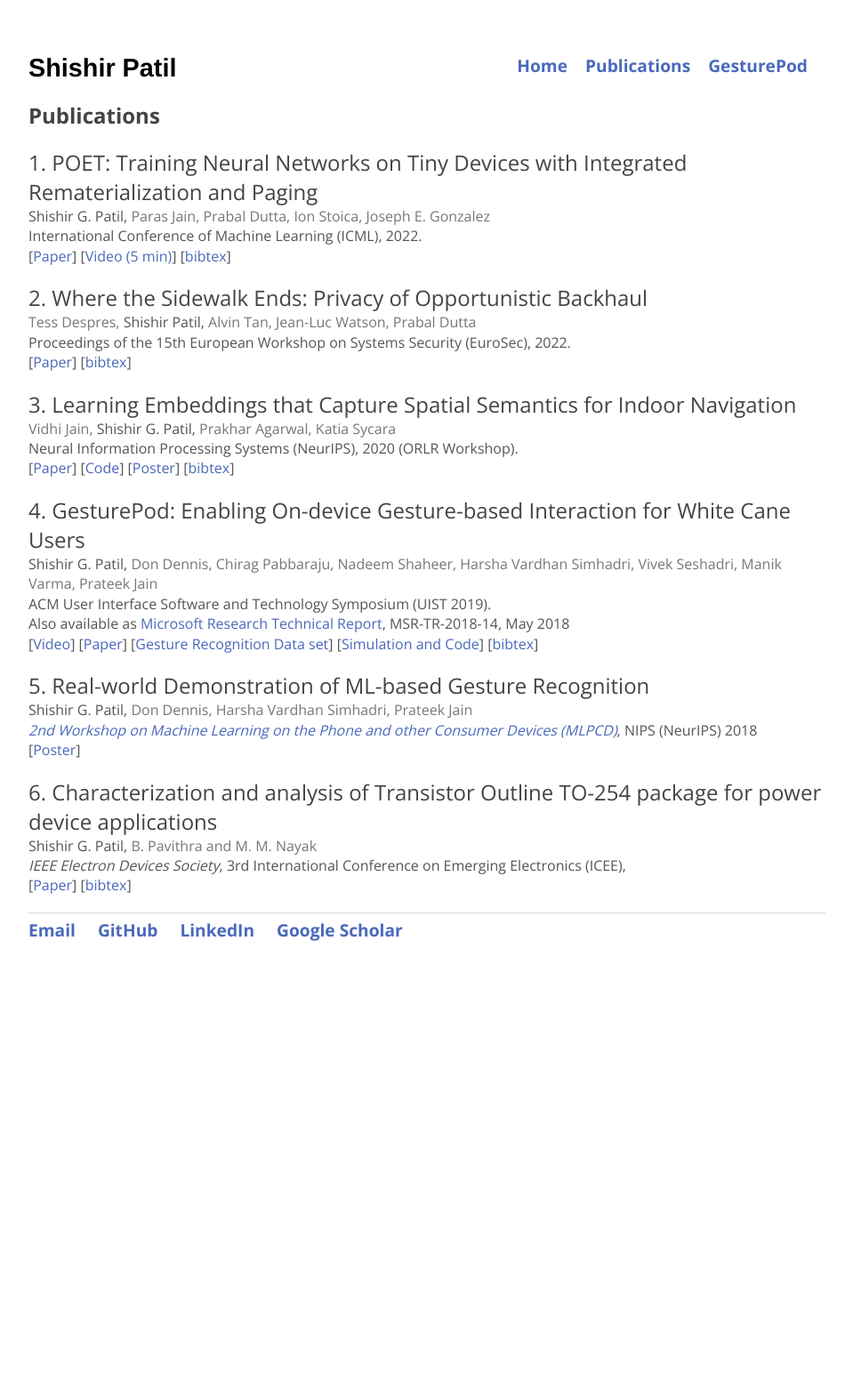
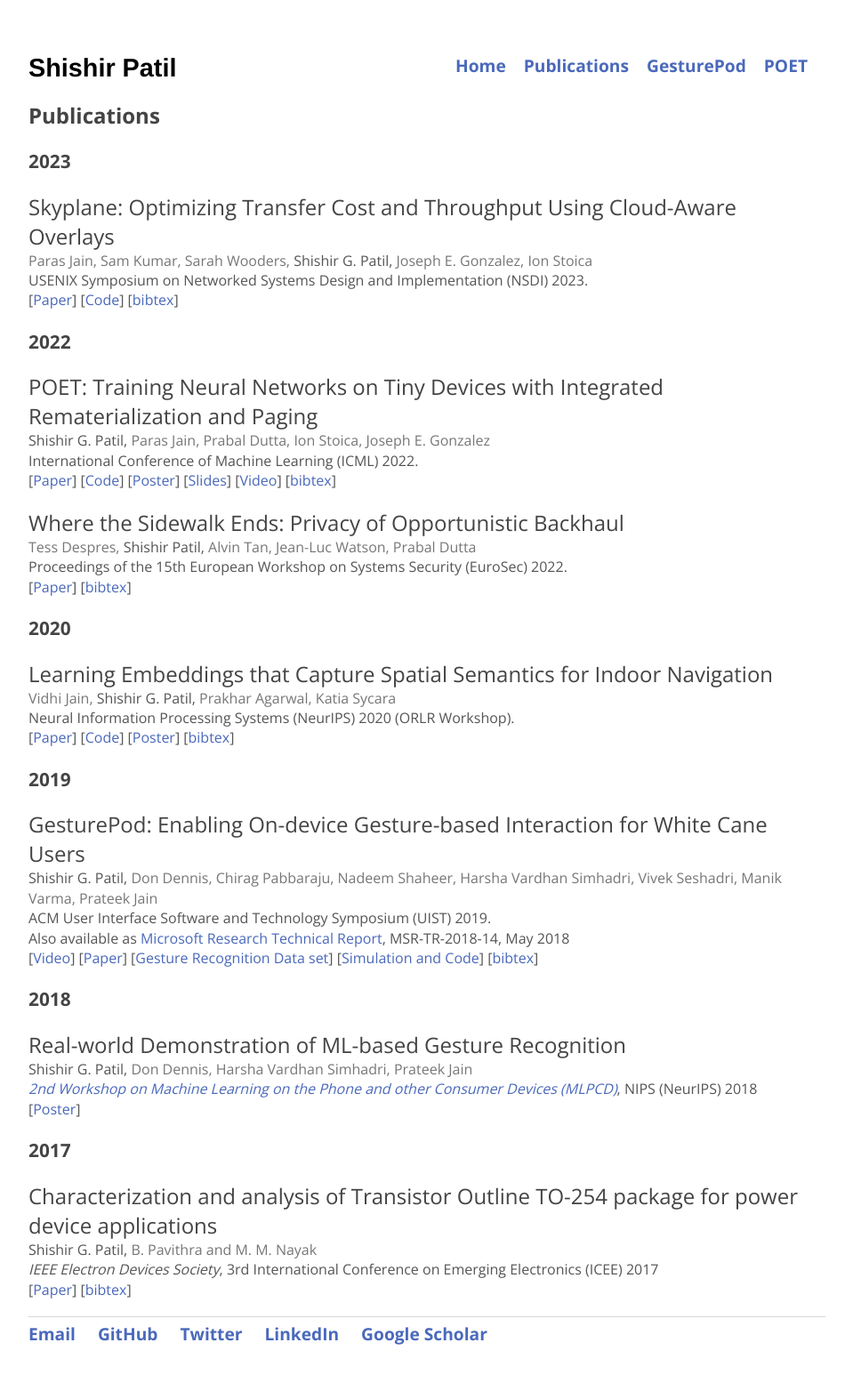
Before and after one commit to ShishirPatil/ShishirPatil.github.io, a Jekyll site: the page built from publications/index.html, in a window 1280 px wide. Shown: the whole page at 89% size, without its empty margins (160-1119 px from the left). Built offline with Jekyll 4.4.1, drawn with Linux system fonts in a browser that asks for light colours; nearby versions of some CDN libraries; before the commit the page ends 1119 px from its top, so only the background shows below that.

Commit message:
Update Fall 2022

```diff
--- a/_layouts/default.html
+++ b/_layouts/default.html
@@ -28,7 +28,8 @@
 	    		<ul>
 	    			<li style="font-size:1.5em;font-family:'Helvetica'"> Shishir Patil </li>
 	    			<!-- <li style="float:right; font-family:'Helvetica'"><a href="https://drive.google.com/file/d/1Fdmc4aNIdXnHyt9MQlyiXhmM2GKku8Ya/view?usp=sharing" target="_blank">CV</a></li> -->
-	        		<li style="float:right; font-family:'Helvetica'"><a href="/gesturepod">GesturePod</a></li>
+	        		<li style="float:right; font-family:'Helvetica'"><a href="https://shishirpatil.github.io/poet/">POET</a></li>
+					<li style="float:right; font-family:'Helvetica'"><a href="/gesturepod">GesturePod</a></li>
 	        		<li style="float:right; font-family:'Helvetica'"><a href="/publications">Publications</a></li>
 	        		<li style="float:right; font-family:'Helvetica'"><a href="/">Home</a></li>
 		        	<!-- <li style="float:right"><a href="/about">About</a></li> -->
@@ -45,6 +46,7 @@
 	    		<ul>
 	        		<li style = "font-family:'Helvetica'"><a href="mailto:shishirpatil@berkeley.edu">Email</a></li>
 	        		<li style = "font-family:'Helvetica'"><a href="https://github.com/ShishirPatil">GitHub</a></li>
+					<li style = "font-family:'Helvetica'"><a href="https://twitter.com/shishirpatil_">Twitter</a></li>
 					<li style = "font-family:'Helvetica'"><a href="https://www.linkedin.com/in/shishir-patil/">LinkedIn</a></li>
 	        		<li style = "font-family:'Helvetica'"><a href="https://scholar.google.com/citations?user=JTtnJUIAAAAJ&hl=en">Google Scholar</a></li>
 				</ul>
--- a/publications/index.html
+++ b/publications/index.html
@@ -6,12 +6,36 @@ title: Shishir Patil - Publications
 		<div class="publications">
 			<h2>Publications</h2>
 
-			<h4-pub>1. POET: Training Neural Networks on Tiny Devices with Integrated Rematerialization and Paging</h4-pub><br>
+			<h3>2023</h3>
+
+			<h4-pub>Skyplane: Optimizing Transfer Cost and Throughput Using Cloud-Aware Overlays</h4-pub><br>
+			<p-pub>
+				<co-author-name>Paras Jain, Sam Kumar, Sarah Wooders,</co-author-name> Shishir G. Patil, <co-author-name>Joseph E. Gonzalez, Ion Stoica</co-author-name><br>
+				USENIX Symposium on Networked Systems Design and Implementation (NSDI) 2023.<br>
+				[<a href='https://arxiv.org/abs/2210.07259'>Paper</a>]
+				[<a href='https://github.com/skyplane-project/skyplane'>Code</a>]
+				[<a shape="rect" onclick="document.getElementById('poet-bibtex').style.display='block'">bibtex</a>]
+				<p id="poet-bibtex" style="display:none; font-family: 'Titillium Web', 'sans-serif'; font-size:16px; font-weight:400">
+					@inproceedings{jain2022skyplane,<br>
+					&nbsp;	title={Skyplane: Optimizing Transfer Cost and Throughput Using Cloud-Aware Overlays},<br>
+					&nbsp;	author={Jain, Paras and Kumar, Sam and Wooders, Sarah and Patil, Shishir G and Gonzalez, Joseph E and Stoica, Ion},<br>
+					&nbsp;	journal={arXiv preprint arXiv:2210.07259},<br>
+					&nbsp;	year={2022}<br>
+				}</p>
+			</p-pub>
+			<div><p></p></div>
+
+			<h3>2022</h3>
+
+			<h4-pub>POET: Training Neural Networks on Tiny Devices with Integrated Rematerialization and Paging</h4-pub><br>
 			<p-pub>
 				Shishir G. Patil, <co-author-name>Paras Jain, Prabal Dutta, Ion Stoica, Joseph E. Gonzalez</co-author-name><br>
-				International Conference of Machine Learning (ICML), 2022.<br>
+				International Conference of Machine Learning (ICML) 2022.<br>
 				[<a href='https://proceedings.mlr.press/v162/patil22b/patil22b.pdf'>Paper</a>]
-				[<a href='https://recorder-v3.slideslive.com/?share=69787&s=40e99c40-07cf-478b-84dc-5d3bfce97d5c'>Video (5 min)</a>]
+				[<a href='https://github.com/ShishirPatil/poet'>Code</a>]
+				[<a href='https://icml.cc/media/PosterPDFs/ICML%202022/7bb16972da003e87724f048d76b7e0e1.png'>Poster</a>]
+				[<a href='https://icml.cc/media/icml-2022/Slides/18172_ZzziSIa.pdf'>Slides</a>]
+				[<a href='https://slideslive.com/38983261/poet-training-neural-networks-on-tiny-devices-with-integrated-rematerialization-and-paging'>Video</a>]
 				[<a shape="rect" onclick="document.getElementById('poet-bibtex').style.display='block'">bibtex</a>]
 				<p id="poet-bibtex" style="display:none; font-family: 'Titillium Web', 'sans-serif'; font-size:16px; font-weight:400">
 					@inproceedings{patil2022poet,<br>
@@ -26,10 +50,10 @@ title: Shishir Patil - Publications
 			<div><p></p></div>
 
 
-			<h4-pub>2. Where the Sidewalk Ends: Privacy of Opportunistic Backhaul</h4-pub><br>
+			<h4-pub>Where the Sidewalk Ends: Privacy of Opportunistic Backhaul</h4-pub><br>
 			<p-pub>
 				<co-author-name>Tess Despres,</co-author-name> Shishir Patil, <co-author-name> Alvin Tan, Jean-Luc Watson, Prabal Dutta</co-author-name><br>
-				Proceedings of the 15th European Workshop on Systems Security (EuroSec), 2022.<br>
+				Proceedings of the 15th European Workshop on Systems Security (EuroSec) 2022.<br>
 				[<a href='https://web.eecs.umich.edu/~prabal/pubs/papers/despres22sidewalk.pdf'>Paper</a>]
 				[<a shape="rect" onclick="document.getElementById('sidewalk-bibtex').style.display='block'">bibtex</a>]
 				<p id="sidewalk-bibtex" style="display:none; font-family: 'Titillium Web', 'sans-serif'; font-size:16px; font-weight:400">
@@ -43,10 +67,12 @@ title: Shishir Patil - Publications
 			</p-pub>
 			<div><p></p></div>
 
-			<h4-pub>3. Learning Embeddings that Capture Spatial Semantics for Indoor Navigation</h4-pub><br>
+			<h3>2020</h3>
+
+			<h4-pub>Learning Embeddings that Capture Spatial Semantics for Indoor Navigation</h4-pub><br>
 			<p-pub>
 				<co-author-name>Vidhi Jain,</co-author-name> Shishir G. Patil, <co-author-name> Prakhar Agarwal, Katia Sycara</co-author-name><br>
-				Neural Information Processing Systems (NeurIPS), 2020 (ORLR Workshop).<br>
+				Neural Information Processing Systems (NeurIPS) 2020 (ORLR Workshop).<br>
 				[<a href='https://github.com/vidhiJain/SpatialEmbeddings/blob/main/pubs/ORLR.pdf'>Paper</a>]
 				[<a href='https://github.com/vidhiJain/SpatialEmbeddings'>Code</a>]
 				[<a href='https://drive.google.com/file/d/1dOdyIea14VOCiU2W-UvGgkobuPGPgh9g/view?usp=sharing'>Poster</a>]
@@ -61,10 +87,12 @@ title: Shishir Patil - Publications
 			</p-pub>
 			<div><p></p></div>
 
-			<h4-pub>4. GesturePod: Enabling On-device Gesture-based Interaction for White Cane Users</h4-pub><br>
+			<h3>2019</h3>
+
+			<h4-pub>GesturePod: Enabling On-device Gesture-based Interaction for White Cane Users</h4-pub><br>
 			<p-pub>
 				Shishir G. Patil, <co-author-name>Don Dennis, Chirag Pabbaraju, Nadeem Shaheer, Harsha Vardhan Simhadri, Vivek Seshadri, Manik Varma, Prateek Jain </co-author-name><br>
-				ACM User Interface Software and Technology Symposium (UIST 2019).<br>
+				ACM User Interface Software and Technology Symposium (UIST) 2019.<br>
 				Also available as <a href='https://www.microsoft.com/en-us/research/publication/gesturepod-programmable-gesture-recognition-augmenting-assistive-devices/'>Microsoft Research Technical Report</a>, MSR-TR-2018-14, May 2018<br>
 				[<a href='https://1drv.ms/u/s!AjDloPaG_l0Et7Ikid1voOVFuI116Q'>Video</a>]
 				[<a href='/gesturepod/GesturePodPaper.pdf'>Paper</a>]
@@ -84,6 +112,8 @@ title: Shishir Patil - Publications
 			</p-pub>
 			<div><p></p></div>
 
+			<h3>2018</h3>
+
 			<!-- <h4-pub>2. <a-pub href='https://www.microsoft.com/en-us/research/publication/gesturepod-programmable-gesture-recognition-augmenting-assistive-devices/'>GesturePod: Programmable Gesture Recognition for Augmenting Assistive Devices</a-pub></h4-pub><br>
 			<p-pub> Shishir G. Patil,<co-author-name> Don Kurian Dennis, Chirag Pabbaraju, Rajanikant Deshmukh, Harsha Simhadri, Manik Varma, Prateek Jain </co-author-name><br>
 			Microsoft Research Tecnhical Report, MSR-TR-2018-14, May 2018<br>
@@ -91,7 +121,7 @@ title: Shishir Patil - Publications
 
 			<div><p></p></div> -->
 
-			<h4-pub>5. Real-world Demonstration of ML-based Gesture Recognition</h4-pub><br>
+			<h4-pub>Real-world Demonstration of ML-based Gesture Recognition</h4-pub><br>
 			<p-pub>Shishir G. Patil, <co-author-name>Don Dennis, Harsha Vardhan Simhadri, Prateek Jain</co-author-name><br>
 			<a href='https://nips.cc/Conferences/2018/Schedule?showEvent=10903'><i>2nd Workshop on Machine Learning on the Phone and
 			other Consumer Devices (MLPCD)</i></a>, NIPS (NeurIPS) 2018<br>
@@ -99,9 +129,11 @@ title: Shishir Patil - Publications
 			</p-pub>
 			<div><p></p></div>
 
-			<h4-pub>6. Characterization and analysis of Transistor Outline TO-254 package for power device applications</h4-pub><br>
+			<h3>2017</h3>
+
+			<h4-pub>Characterization and analysis of Transistor Outline TO-254 package for power device applications</h4-pub><br>
 			<p-pub>Shishir G. Patil, <co-author-name>B. Pavithra and M. M. Nayak</co-author-name><br>
-			<i>IEEE Electron Devices Society</i>, 3rd International Conference on Emerging Electronics (ICEE),<br>
+			<i>IEEE Electron Devices Society</i>, 3rd International Conference on Emerging Electronics (ICEE) 2017<br>
 			<!-- pp. 1-5, 2016, doi: 10.1109/ICEmElec.2016.8074632<br> -->
 			[<a href='https://drive.google.com/file/d/1ACtgU46yelhJb7DlNOA1LBHj2MR6lTlX/view?usp=sharing'>Paper</a>]
 			<!-- [<a href='https://ieeexplore.ieee.org/abstract/document/8074632'>bibtex</a>] -->
```
Also changed, not shown: index.md (+11 -3 lines).
